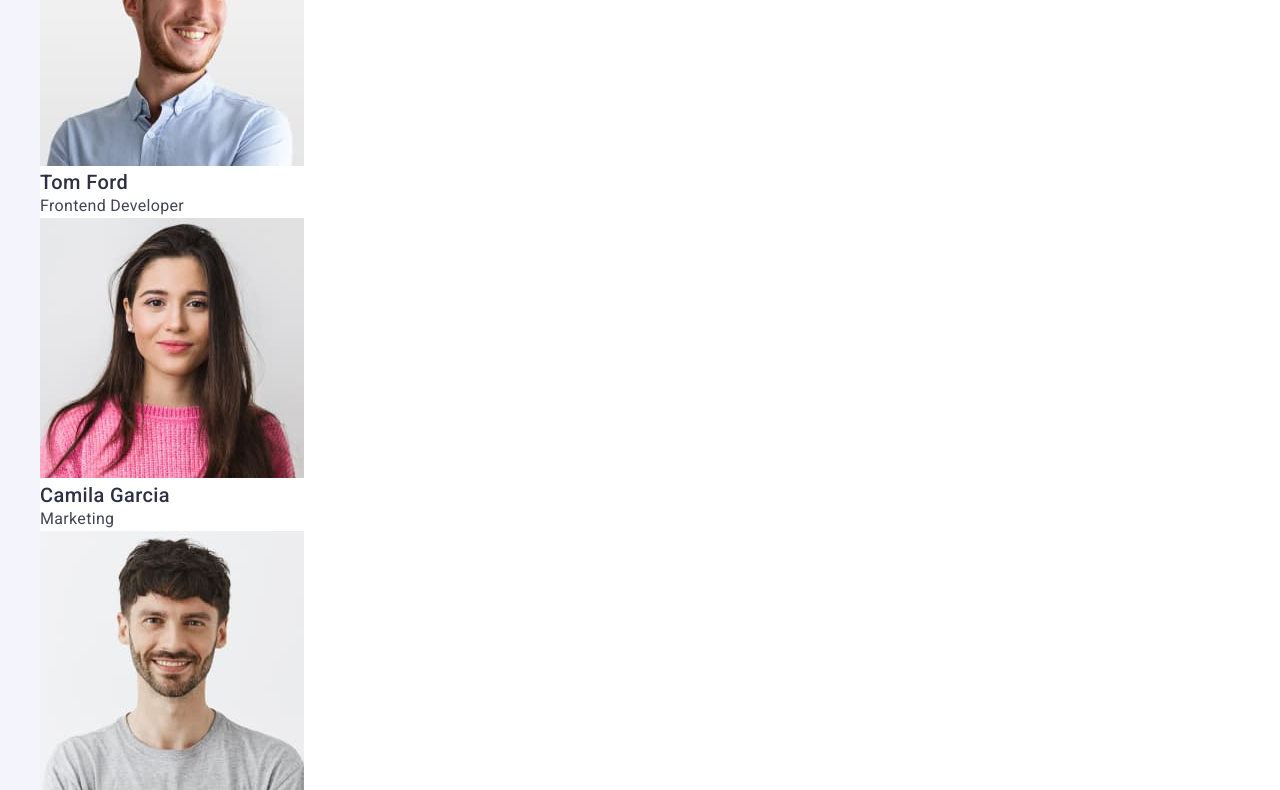
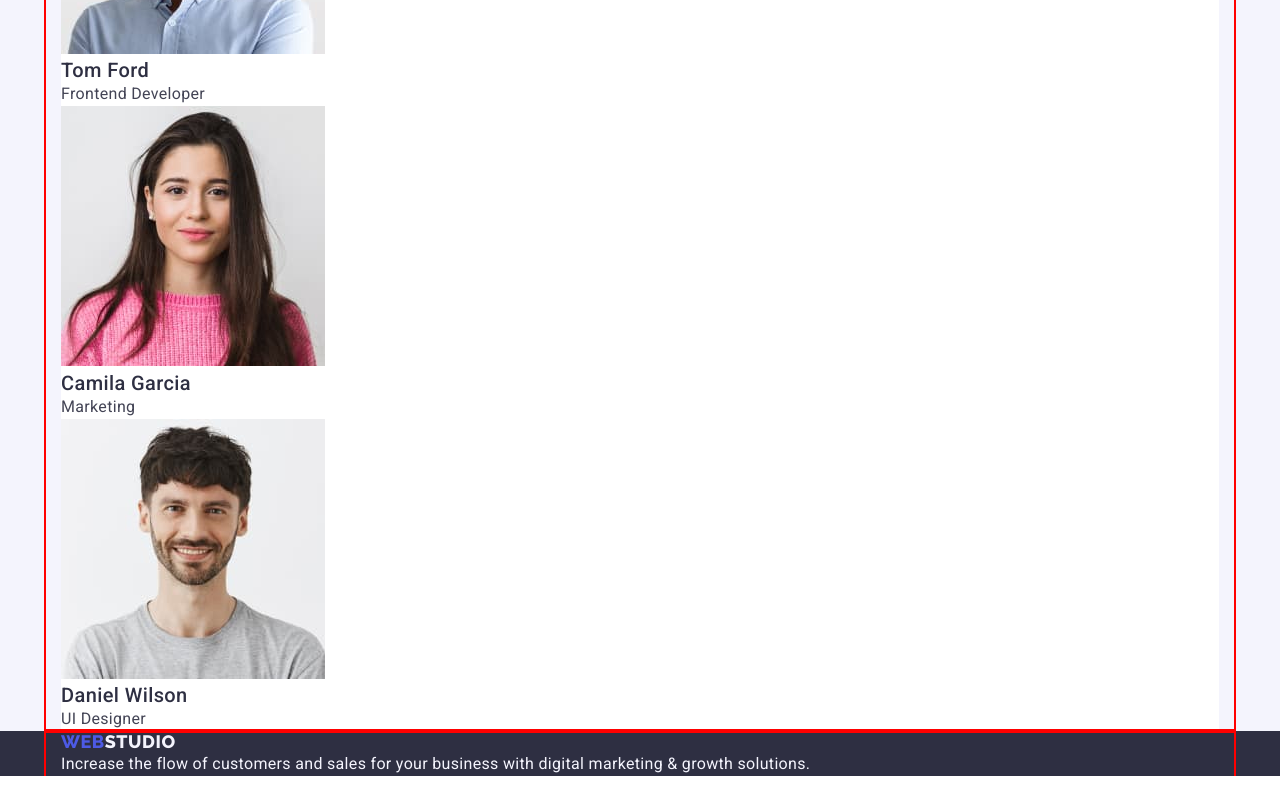
Before and after one commit to zabolotnyy/goit-markup-hw-03, a plain HTML site: page index.html in a window 1280 px wide. Shown: the part 2010-2800 px from the top of the page. Drawn offline with nearby package versions, Linux system fonts and the light colour scheme.

Commit message:
CONTAINER

```diff
--- a/css/style.css
+++ b/css/style.css
@@ -21,6 +21,8 @@ h1,h2,h3,h4,h5,h6 ,p {
 }
 ul,li {
     list-style: none;
+    margin: 0;
+    padding: 0;
 }
 a {
     text-decoration: none;
@@ -50,6 +52,15 @@ button {
     overflow: hidden;
 }
 /*Reset Finish*/
+/*Container*/
+.container {
+     width: 1188px;
+     margin-left: auto;
+     margin-right: auto;
+     padding-left: 15px;
+     padding-right: 15px;
+     outline: 2px solid red;
+}
 /*Header*/
 .logo  {
     font-family: "Raleway",sans-serif;
--- a/index.html
+++ b/index.html
@@ -17,6 +17,7 @@
   <body>
     <!--HEADER-->
     <header>
+      <div class="container">
         <nav>
           <a class="logo link" href="./index.html">
             Web<span class="linkcolor">Studio</span>
@@ -38,7 +39,9 @@
         <address class="adresslink">
           <ul>
             <li>
-            <a class="header-adress-list link" href="mailto:info@devstudio.com"
+              <a
+                class="header-adress-list link"
+                href="mailto:info@devstudio.com"
                 >info@devstudio.com</a
               >
             </li>
@@ -49,23 +52,27 @@
             </li>
           </ul>
         </address>
+      </div>
     </header>
     <!--Main-->
     <main>
       <!--Hero image-->
       <section class="hero">
+        <div class="container">
           <h1 class="herotext">Effective Solutions for Your Business</h1>
           <button class="herobutton" type="button">Order Service</button>
+        </div>
       </section>
       <!--Section Features-->
       <section>
+        <div class="container">
           <h2 class="visually-hidden">.</h2>
           <ul>
             <li>
               <h3 class="title-name">Strategy</h3>
               <p class="text">
-              Our goal is to identify the business problem to walk away with the
-              perfect and creative solution.
+                Our goal is to identify the business problem to walk away with
+                the perfect and creative solution.
               </p>
             </li>
             <li>
@@ -90,9 +97,11 @@
               </p>
             </li>
           </ul>
+        </div>
       </section>
       <!--Section Projects-->
       <section>
+        <div class="container">
           <h2 class="main-title">What are we doing</h2>
           <ul>
             <li>
@@ -120,9 +129,11 @@
               />
             </li>
           </ul>
+        </div>
       </section>
       <!--Section Team-->
       <section class="section-team">
+        <div class="container">
           <h2 class="main-title">Our Team</h2>
           <ul>
             <li class="staff">
@@ -166,17 +177,20 @@
               <p class="rank">UI Designer</p>
             </li>
           </ul>
+        </div>
       </section>
     </main>
     <!--Footer-->
     <footer class="footer">
+      <div class="container">
         <a class="logo link" href="./index.html">
           Web<span class="footer-logo">Studio</span>
         </a>
         <p class="footer-text">
-        Increase the flow of customers and sales for your business with digital
-        marketing & growth solutions.
+          Increase the flow of customers and sales for your business with
+          digital marketing & growth solutions.
         </p>
+      </div>
     </footer>
   </body>
 </html>
```
Also changed, not shown: portfolio.html (+11 -3 lines). Lines whose indentation alone changed are shown as unchanged.
